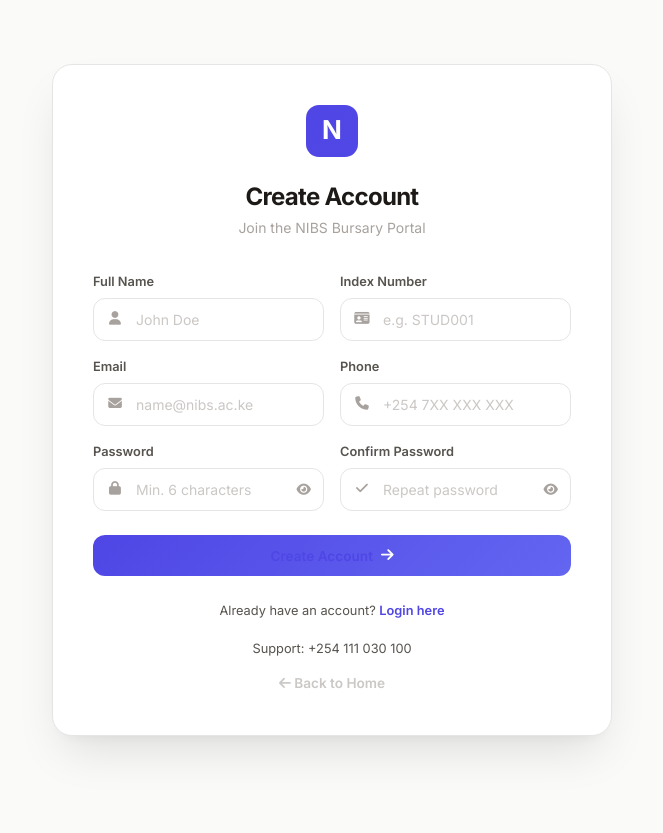
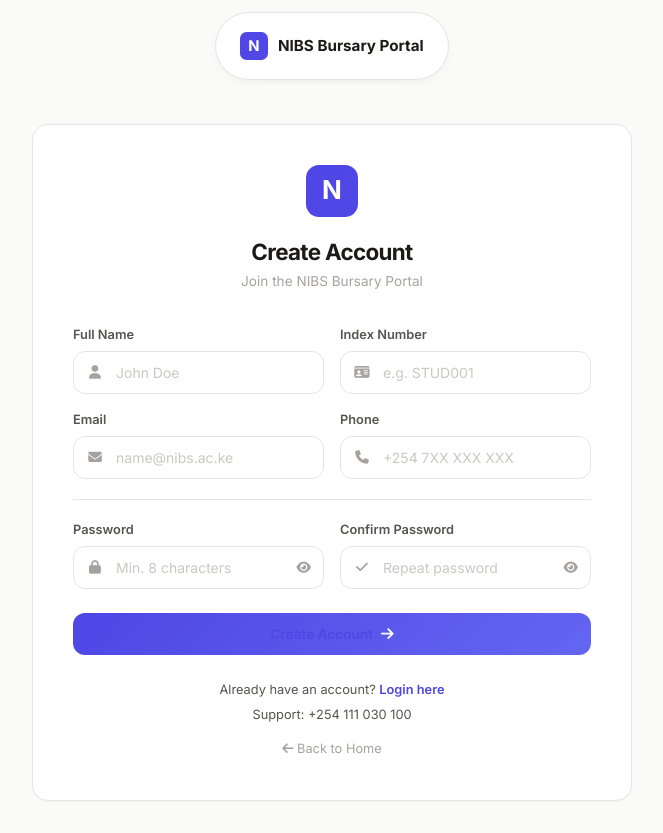
Before and after one commit to BLUETHUG/nibs-bussary, a PHP site: the page made by app/Views/auth/register.php in a window 1280 px wide. Shown: the whole page, without its empty margins (308-971 px from the left). Before the commit the page ends 753 px from the top, so only its background shows below. Run offline with PHP 8.4, Linux system fonts and the light colour scheme; the template is opened without the code that fills it, so the values that code supplies are empty.

Commit message:
Redesign auth pages to blend with dashboard layout
Login/register now use the same floating pill nav bar and glass-card
styling as the dashboard pages. Full-height flex layout with
consistent background, card-based forms, and the same design tokens.

```diff
--- a/app/Views/auth/register.php
+++ b/app/Views/auth/register.php
@@ -5,21 +5,35 @@ $bodyClass = 'page-register';
 use App\Middleware\CsrfMiddleware;
 ob_start();
 ?>
-<div class="auth-page">
-<div class="auth-container wide float-in">
-    <div class="auth-card">
-        <div class="auth-header">
-            <svg width="56" height="56" viewBox="0 0 56 56" fill="none" class="auth-logo">
-                <rect width="56" height="56" rx="14" fill="url(#areg)"/>
-                <defs><linearGradient id="areg" x1="0" y1="0" x2="56" y2="56"><stop stop-color="#4f46e5"/><stop offset="1" stop-color="#818cf8"/></linearGradient></defs>
+
+<div style="min-height:100vh;display:flex;flex-direction:column;background:var(--bg);">
+    <!-- Floating nav (always visible) -->
+    <nav class="glass-nav" style="margin-top:0.75rem;justify-content:center;">
+        <a href="/" style="display:flex;align-items:center;gap:0.6rem;text-decoration:none;">
+            <svg width="28" height="28" viewBox="0 0 34 34" fill="none">
+                <rect width="34" height="34" rx="8" fill="url(#rnlogo)"/>
+                <defs><linearGradient id="rnlogo" x1="0" y1="0" x2="34" y2="34"><stop stop-color="#4f46e5"/><stop offset="1" stop-color="#818cf8"/></linearGradient></defs>
+                <text x="17" y="23" text-anchor="middle" font-size="18" font-weight="bold" fill="#fff" font-family="Inter">N</text>
+            </svg>
+            <span style="font-weight:700;font-size:0.95rem;color:var(--text);">NIBS Bursary Portal</span>
+        </a>
+    </nav>
+
+    <div style="flex:1;display:flex;align-items:center;justify-content:center;padding:2rem 1rem;">
+        <div style="width:100%;max-width:600px;animation: fadeInUp 0.5s cubic-bezier(0.16,1,0.3,1) forwards;">
+            <div class="glass-card" style="padding:2.5rem;">
+                <div style="text-align:center;margin-bottom:2rem;">
+                    <svg width="52" height="52" viewBox="0 0 56 56" fill="none" style="margin-bottom:0.75rem;">
+                        <rect width="56" height="56" rx="14" fill="url(#areg2)"/>
+                        <defs><linearGradient id="areg2" x1="0" y1="0" x2="56" y2="56"><stop stop-color="#4f46e5"/><stop offset="1" stop-color="#818cf8"/></linearGradient></defs>
                         <text x="28" y="37" text-anchor="middle" font-size="28" font-weight="bold" fill="#fff" font-family="Inter">N</text>
                     </svg>
-            <h1>Create Account</h1>
-            <p>Join the NIBS Bursary Portal</p>
+                    <h1 style="font-size:1.4rem;margin-bottom:0.25rem;">Create Account</h1>
+                    <p style="font-size:0.85rem;color:var(--text-muted);margin:0;">Join the NIBS Bursary Portal</p>
                 </div>
 
                 <?php if (!empty($errors)): ?>
-        <div class="alert-box alert-error" role="alert">
+                <div class="alert-box alert-error" role="alert" style="margin-bottom:1.5rem;">
                     <?php foreach ($errors as $e): ?>
                         <div><?= htmlspecialchars($e) ?></div>
                     <?php endforeach; ?>
@@ -29,85 +43,88 @@ ob_start();
                 <form method="POST" action="/register" class="auth-form" id="register-form" aria-label="Registration form">
                     <?= CsrfMiddleware::field() ?>
 
-            <div class="form-row">
-                <div class="form-group">
+                    <div style="display:grid;grid-template-columns:1fr 1fr;gap:1rem;">
+                        <div class="form-group" style="margin-bottom:0;">
                             <label for="full_name">Full Name</label>
                             <div class="input-wrap">
-                        <span class="input-icon" aria-hidden="true"><i class="fa-solid fa-user"></i></span>
+                                <span class="input-icon"><i class="fa-solid fa-user"></i></span>
                                 <input type="text" id="full_name" name="full_name"
                                        placeholder="John Doe"
                                        value="<?= htmlspecialchars($_POST['full_name'] ?? '') ?>"
-                               required autocomplete="name" aria-required="true">
+                                       required autocomplete="name">
                             </div>
                         </div>
-                <div class="form-group">
+                        <div class="form-group" style="margin-bottom:0;">
                             <label for="index_number">Index Number</label>
                             <div class="input-wrap">
-                        <span class="input-icon" aria-hidden="true"><i class="fa-solid fa-id-card"></i></span>
+                                <span class="input-icon"><i class="fa-solid fa-id-card"></i></span>
                                 <input type="text" id="index_number" name="index_number"
                                        placeholder="e.g. STUD001"
                                        value="<?= htmlspecialchars($_POST['index_number'] ?? '') ?>"
-                               required autocomplete="off" aria-required="true">
+                                       required autocomplete="off">
                             </div>
                         </div>
                     </div>
 
-            <div class="form-row">
-                <div class="form-group">
+                    <div style="display:grid;grid-template-columns:1fr 1fr;gap:1rem;margin-top:1rem;">
+                        <div class="form-group" style="margin-bottom:0;">
                             <label for="email">Email</label>
                             <div class="input-wrap">
-                        <span class="input-icon" aria-hidden="true"><i class="fa-solid fa-envelope"></i></span>
+                                <span class="input-icon"><i class="fa-solid fa-envelope"></i></span>
                                 <input type="email" id="email" name="email"
                                        placeholder="name@nibs.ac.ke"
                                        value="<?= htmlspecialchars($_POST['email'] ?? '') ?>"
-                               required autocomplete="email" aria-required="true">
+                                       required autocomplete="email">
                             </div>
                         </div>
-                <div class="form-group">
+                        <div class="form-group" style="margin-bottom:0;">
                             <label for="phone">Phone</label>
                             <div class="input-wrap">
-                        <span class="input-icon" aria-hidden="true"><i class="fa-solid fa-phone"></i></span>
+                                <span class="input-icon"><i class="fa-solid fa-phone"></i></span>
                                 <input type="tel" id="phone" name="phone"
                                        placeholder="+254 7XX XXX XXX"
                                        value="<?= htmlspecialchars($_POST['phone'] ?? '') ?>"
-                               required autocomplete="tel" aria-required="true">
+                                       required autocomplete="tel">
                             </div>
                         </div>
                     </div>
 
-            <div class="form-row">
-                <div class="form-group">
+                    <hr style="margin:1.25rem 0;border:none;border-top:1px solid var(--border);">
+
+                    <div style="display:grid;grid-template-columns:1fr 1fr;gap:1rem;">
+                        <div class="form-group" style="margin-bottom:0;">
                             <label for="password">Password</label>
                             <div class="input-wrap">
-                        <span class="input-icon" aria-hidden="true"><i class="fa-solid fa-lock"></i></span>
+                                <span class="input-icon"><i class="fa-solid fa-lock"></i></span>
                                 <input type="password" id="password" name="password"
-                               placeholder="Min. 6 characters" required
-                               autocomplete="new-password" aria-required="true">
-                        <button type="button" class="toggle-pw" onclick="togglePassword('password')" aria-label="Toggle password visibility"><i class="fa-solid fa-eye"></i></button>
+                                       placeholder="Min. 8 characters" required
+                                       autocomplete="new-password">
+                                <button type="button" class="toggle-pw" onclick="togglePassword('password')" aria-label="Toggle password"><i class="fa-solid fa-eye"></i></button>
                             </div>
                         </div>
-                <div class="form-group">
+                        <div class="form-group" style="margin-bottom:0;">
                             <label for="confirm_password">Confirm Password</label>
                             <div class="input-wrap">
-                        <span class="input-icon" aria-hidden="true"><i class="fa-solid fa-check"></i></span>
+                                <span class="input-icon"><i class="fa-solid fa-check"></i></span>
                                 <input type="password" id="confirm_password" name="confirm_password"
                                        placeholder="Repeat password" required
-                               autocomplete="new-password" aria-required="true">
-                        <button type="button" class="toggle-pw" onclick="togglePassword('confirm_password')" aria-label="Toggle password visibility"><i class="fa-solid fa-eye"></i></button>
+                                       autocomplete="new-password">
+                                <button type="button" class="toggle-pw" onclick="togglePassword('confirm_password')" aria-label="Toggle password"><i class="fa-solid fa-eye"></i></button>
                             </div>
                         </div>
                     </div>
 
-            <button type="submit" class="btn-auth" id="register-btn">
+                    <button type="submit" class="btn-auth" id="register-btn" style="margin-top:1.5rem;">
                         <span class="btn-text">Create Account</span>
                         <i class="fa-solid fa-arrow-right" aria-hidden="true"></i>
                     </button>
                 </form>
 
-        <div class="auth-footer">
-            <p>Already have an account? <a href="/login">Login here</a></p>
-            <p class="mt-2">Support: +254 111 030 100</p>
-            <p class="mt-2" style="margin-top:0.75rem;"><a href="index.php" style="color:rgba(168,162,158,0.6);font-size:0.85rem;text-decoration:none;"><i class="fa-solid fa-arrow-left" aria-hidden="true"></i> Back to Home</a></p>
+                <div style="text-align:center;margin-top:1.5rem;font-size:0.8rem;color:var(--text-muted);">
+                    <p style="margin:0 0 0.25rem 0;">Already have an account? <a href="/login" style="font-weight:600;">Login here</a></p>
+                    <p style="margin:0;">Support: +254 111 030 100</p>
+                    <p style="margin-top:0.75rem;"><a href="index.php" style="color:var(--text-muted);font-size:0.8rem;text-decoration:none;"><i class="fa-solid fa-arrow-left"></i> Back to Home</a></p>
+                </div>
             </div>
         </div>
     </div>
@@ -118,10 +135,8 @@ function togglePassword(id) {
     var f = document.getElementById(id);
     if (f) f.type = f.type === 'password' ? 'text' : 'password';
 }
-
 document.getElementById('register-form')?.addEventListener('submit', function() {
-    var btn = document.getElementById('register-btn');
-    btn.classList.add('loading');
+    document.getElementById('register-btn').classList.add('loading');
 });
 </script>
 <?php
```
Also changed, not shown: app/Views/auth/login.php (+38 -29 lines). Lines whose indentation alone changed are shown as unchanged.
